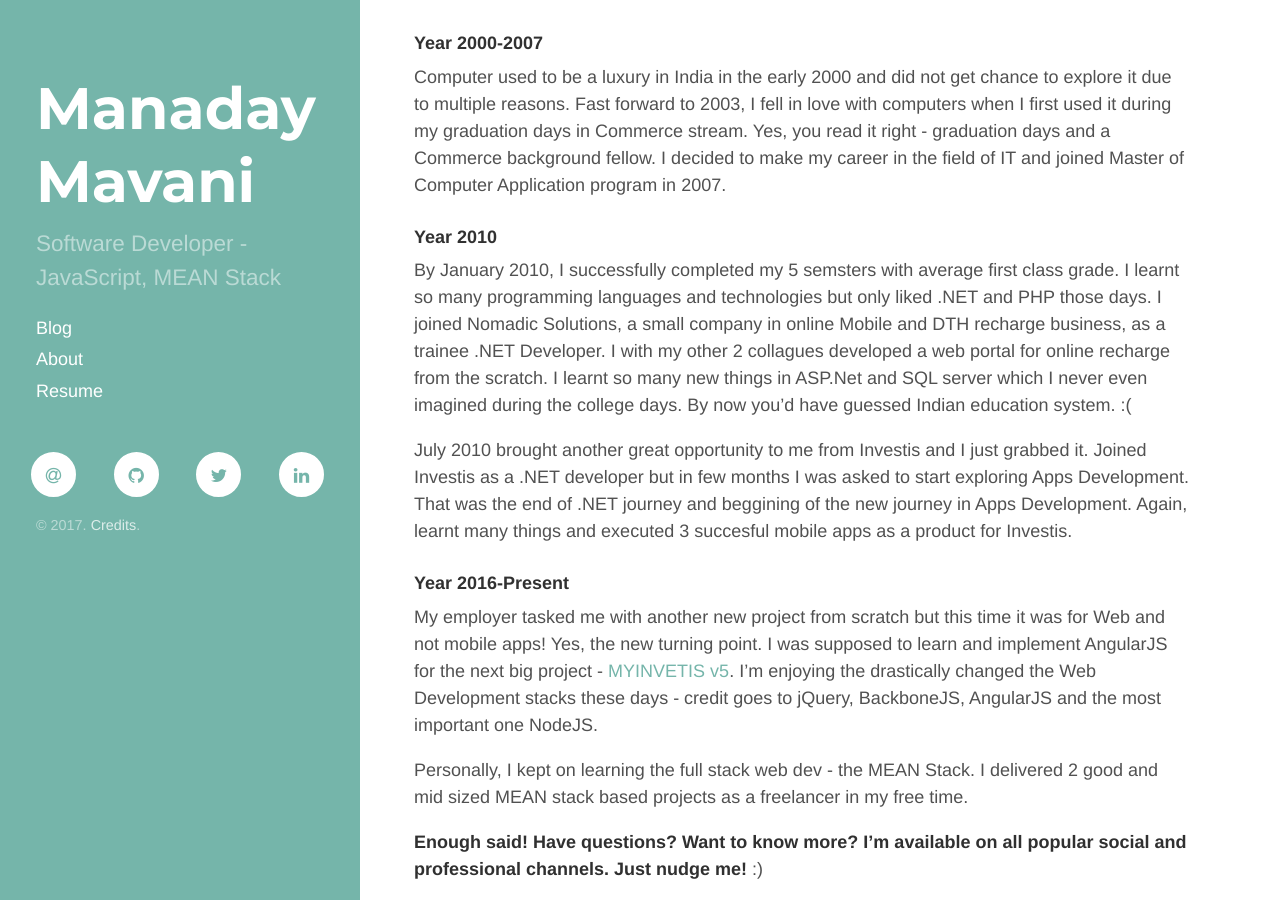
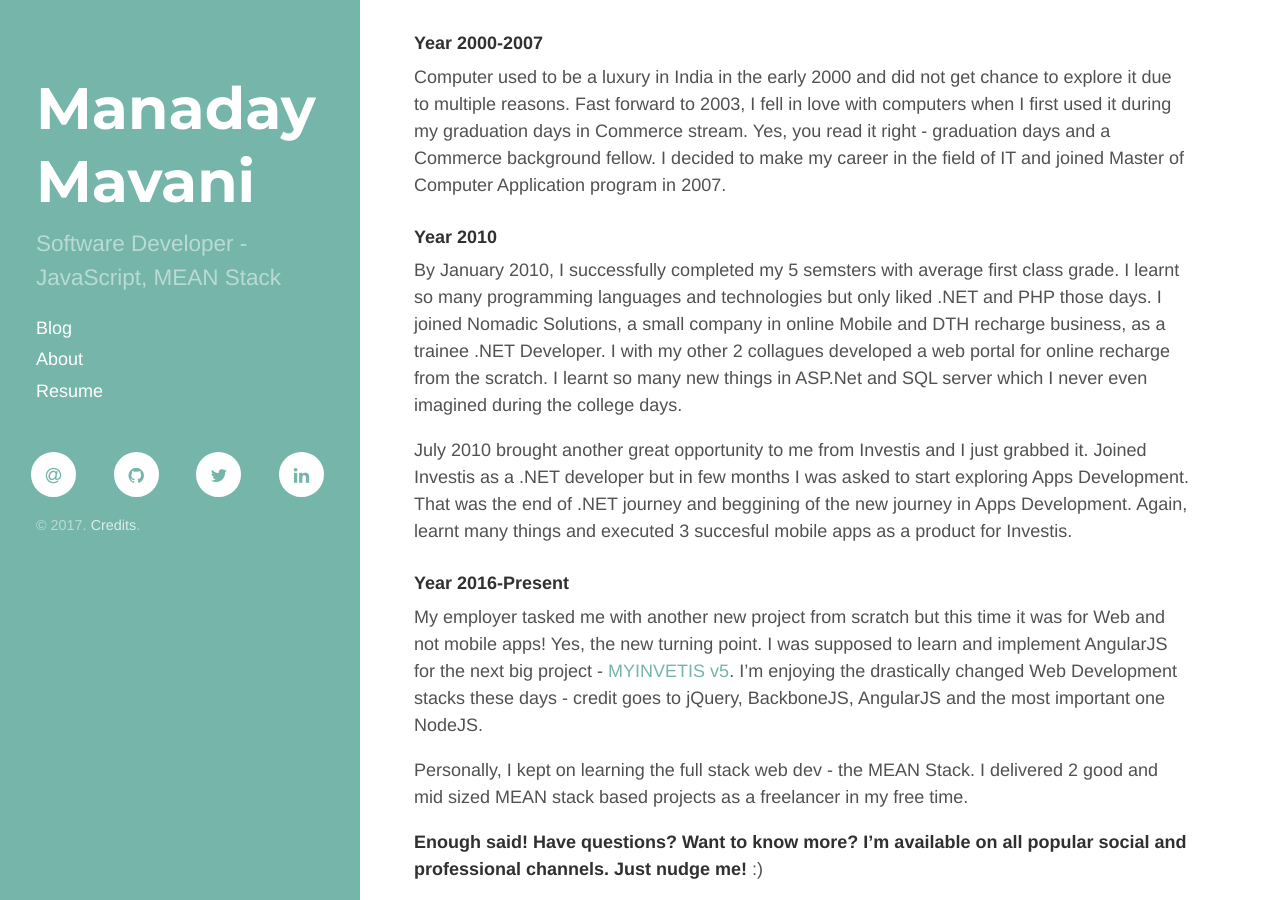
Before and after one commit to ManadayM/manadaym.github.io, a Jekyll site: the page built from about.md, in a window 1280 px wide and 900 px high, scrolled down 1015 px. Built offline with Jekyll 4.4.1, drawn with Linux system fonts in a browser that asks for light colours; nearby versions of some CDN libraries; some of the changed text lies outside the part shown.

Commit message:
Minor changes

```diff
--- a/about.md
+++ b/about.md
@@ -15,13 +15,13 @@ Computer used to be a luxury in India in the early 2000 and did not get chance t
 
 #### Year 2010
 
-By January 2010, I successfully completed my 5 semsters with average first class grade. I learnt so many programming languages and technologies but only liked .NET and PHP those days. I joined Nomadic Solutions, a small company in online Mobile and DTH recharge business, as a trainee .NET Developer. I with my other 2 collagues developed a web portal for online recharge from the scratch. I learnt so many new things in ASP.Net and SQL server which I never even imagined during the college days. By now you'd have guessed Indian education system. :(
+By January 2010, I successfully completed my 5 semsters with average first class grade. I learnt so many programming languages and technologies but only liked .NET and PHP those days. I joined Nomadic Solutions, a small company in online Mobile and DTH recharge business, as a trainee .NET Developer. I with my other 2 collagues developed a web portal for online recharge from the scratch. I learnt so many new things in ASP.Net and SQL server which I never even imagined during the college days.
 
 July 2010 brought another great opportunity to me from Investis and I just grabbed it. Joined Investis as a .NET developer but in few months I was asked to start exploring Apps Development. That was the end of .NET journey and beggining of the new journey in Apps Development. Again, learnt many things and executed 3 succesful mobile apps as a product for Investis.
 
 #### Year 2016-Present
 
-My employer tasked me with another new project from scratch but this time it was for Web and not mobile apps! Yes, the new turning point. I was supposed to learn and implement AngularJS for the next big project - [MYINVETIS v5](https://dashboard.myinvestis.com). I'm enjoying the drastically changed the Web Development stacks these days - credit goes to jQuery, BackboneJS, AngularJS and the most important one NodeJS.
+My employer tasked me with another new project from scratch but this time it was for Web and not mobile apps! Yes, the new turning point. I was supposed to learn and implement AngularJS for the next big project - [MYINVETIS v5](https://dashboard.myinvestis.com). I'm enjoying the drastically changed Web Development stacks these days - credit goes to jQuery, BackboneJS, AngularJS and the most important one NodeJS.
 
 Personally, I kept on learning the full stack web dev - the MEAN Stack. I delivered 2 good and mid sized MEAN stack based projects as a freelancer in my free time.
 
```
Also changed, not shown: other parts of about.md (+1 -1 lines).
